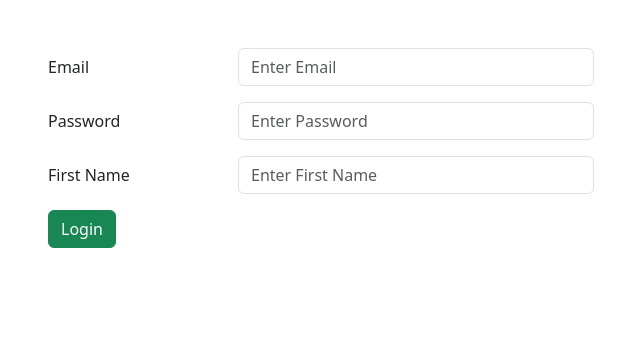
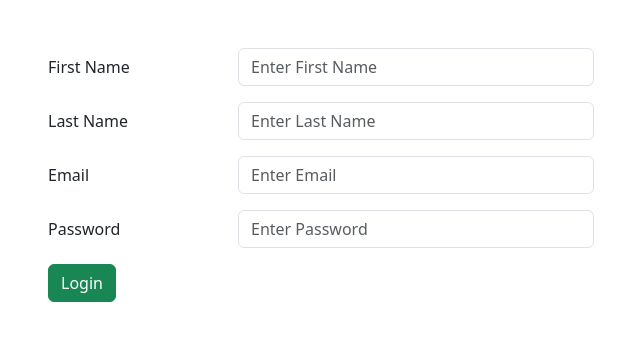
Before and after one commit to kiran-blockchain/react-advanced-optum, a React (Create React App) app in the folder ecommerce/: page / in a window 1280 px wide. Shown: the top 340 px of the page, without its empty margins (34-674 px from the left). Built offline with nearby package versions, Linux system fonts and the light colour scheme.

Commit message:
added code

```diff
--- a/ecommerce/src/pages/Login.jsx
+++ b/ecommerce/src/pages/Login.jsx
@@ -21,39 +21,11 @@ const [login,setLogin] = useState({
 
  return(
     <form className='container mt-5'>
-       <div class="row mb-3">
-            <label for="email"
-                class="col-sm-2 col-form-label">Email</label>
-            <div class="col-sm-4">
-                <input type="email"
-                    class="form-control"
-                    name="email"
-                    value={formik.values.email}
-                    id="email"
-                    placeholder="Enter Email"
-                    onChange={formik.handleChange}
-                    />
-                    <small class="form-text text-danger">{formik.errors.email}</small>
+      <Textbox textboxConfig={registerConfig.firstName} formik={formik}/>
+      <Textbox textboxConfig={registerConfig.lastName} formik={formik}/>
+      <Textbox textboxConfig={registerConfig.email} formik={formik}/>
+      <Textbox textboxConfig={registerConfig.password} formik={formik}/>
 
-            </div>
-        </div>
-        <div class="row mb-3">
-            <label for="email"
-                class="col-sm-2 col-form-label">Password</label>
-            <div class="col-sm-4">
-                <input type="password"
-                    class="form-control"
-                    name="password"
-                    value={formik.values.password}
-                    id="password"
-                    placeholder="Enter Password"
-                    onChange={formik.handleChange}
-                    />
-                    <small class="form-text text-danger">{formik.errors.password}</small>
-
-            </div>
-        </div>
-        <Textbox textboxConfig={registerConfig.firstName} formik={formik}/>
         <button className='btn btn-success' onClick={formik.handleSubmit}>Login</button>
     </form>
  )
```
